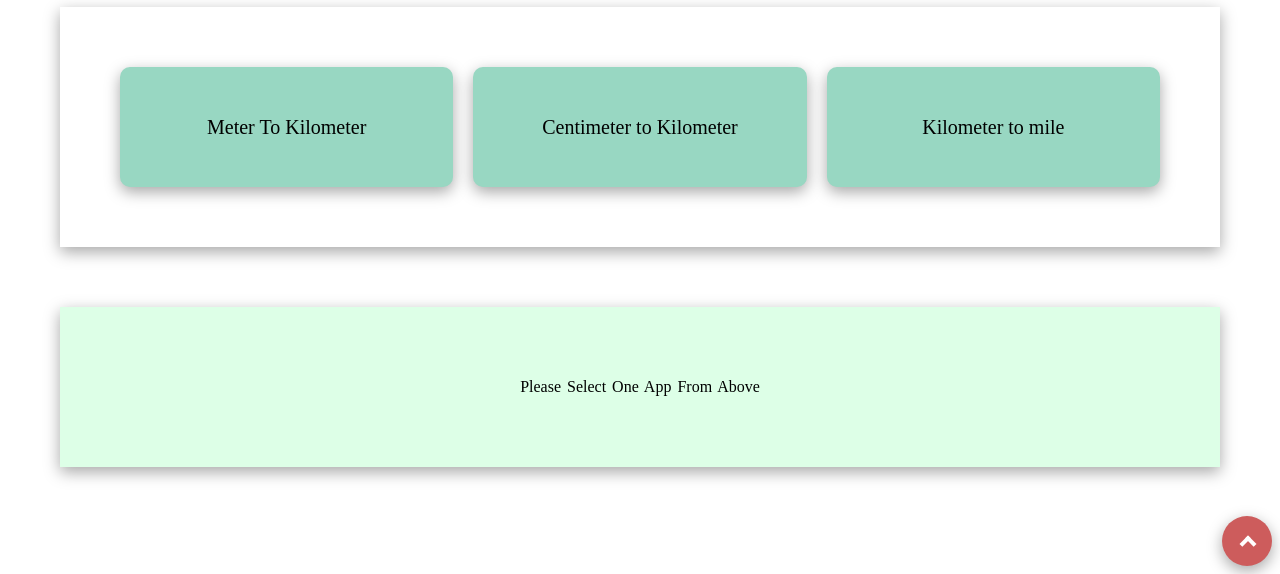
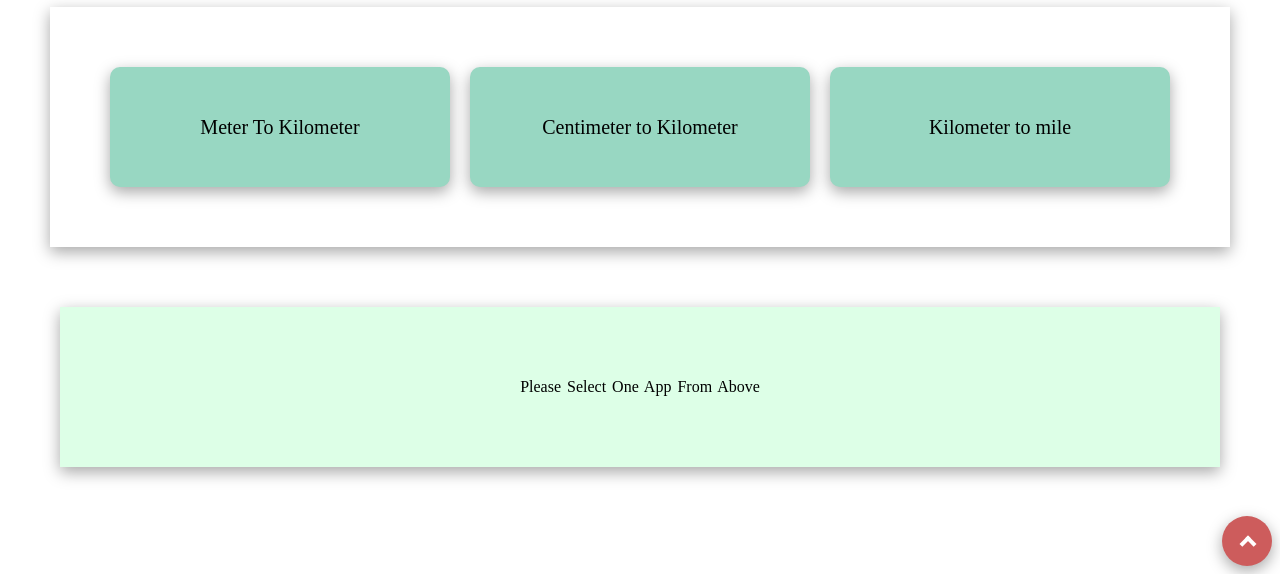
Before and after one commit to Rupeshpra22/Utility-App, a plain HTML site: page unit.html in a window 1280 px wide. Shown: the part 226-800 px from the top of the page. Drawn offline with Linux system fonts and the light colour scheme.

Commit message:
style.css update

```diff
--- a/style.css
+++ b/style.css
@@ -63,7 +63,7 @@ nav a:hover{
     justify-content: space-around;
     align-items: center;
     height: fit-content;
-    margin: 0px 60px;
+    margin: 0px 50px;
 }
 
 .container{
```
